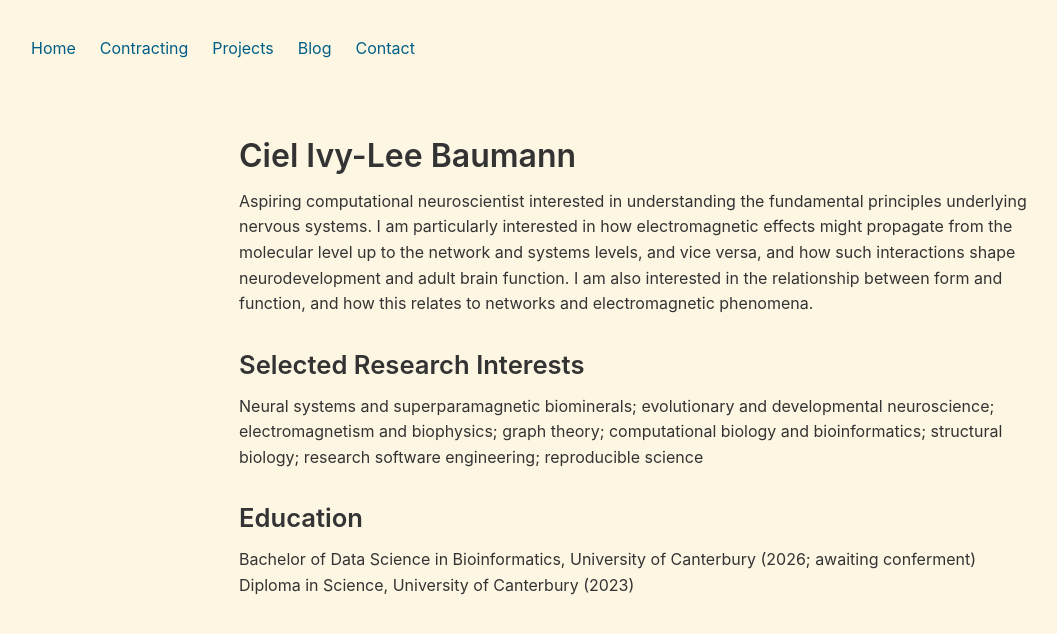
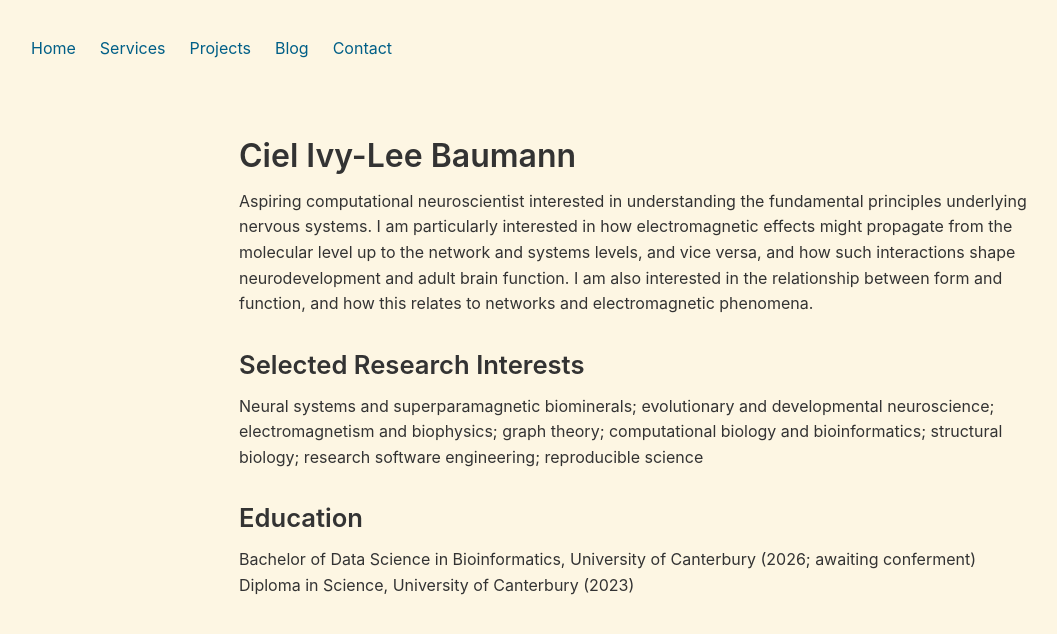
Before and after one commit to CielResearch/CielResearch.github.io, a Jekyll site: the page built from index.md, in a window 1280 px wide. Shown: the top 634 px of the page, without its empty margins (1-1058 px from the left). Built offline with Jekyll 4.4.1, drawn with Linux system fonts in a browser that asks for light colours.

Commit message:
Rename contracting to services

```diff
--- a/_includes/header.html
+++ b/_includes/header.html
@@ -1,7 +1,7 @@
 <header>
   <nav class="navbar">
     <a href="/" class="nav-item">Home</a>
-    <a href="/contracting" class="nav-item">Contracting</a>
+    <a href="/services" class="nav-item">Services</a>
     <a href="/projects" class="nav-item">Projects</a>
     <!-- <a href="/publications" class="nav-item">Publications</a> -->
     <a href="/blog" class="nav-item">Blog</a>
```
